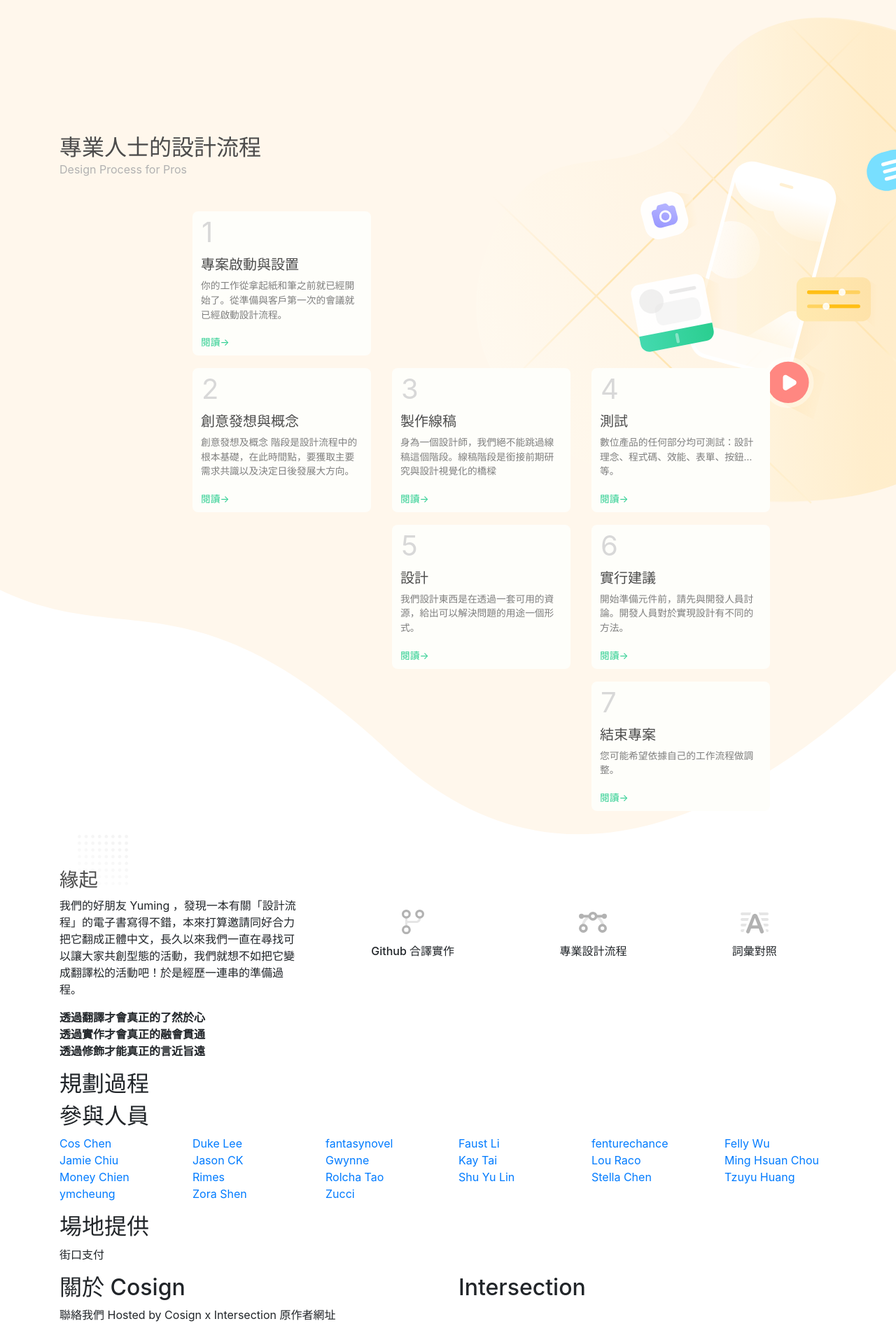
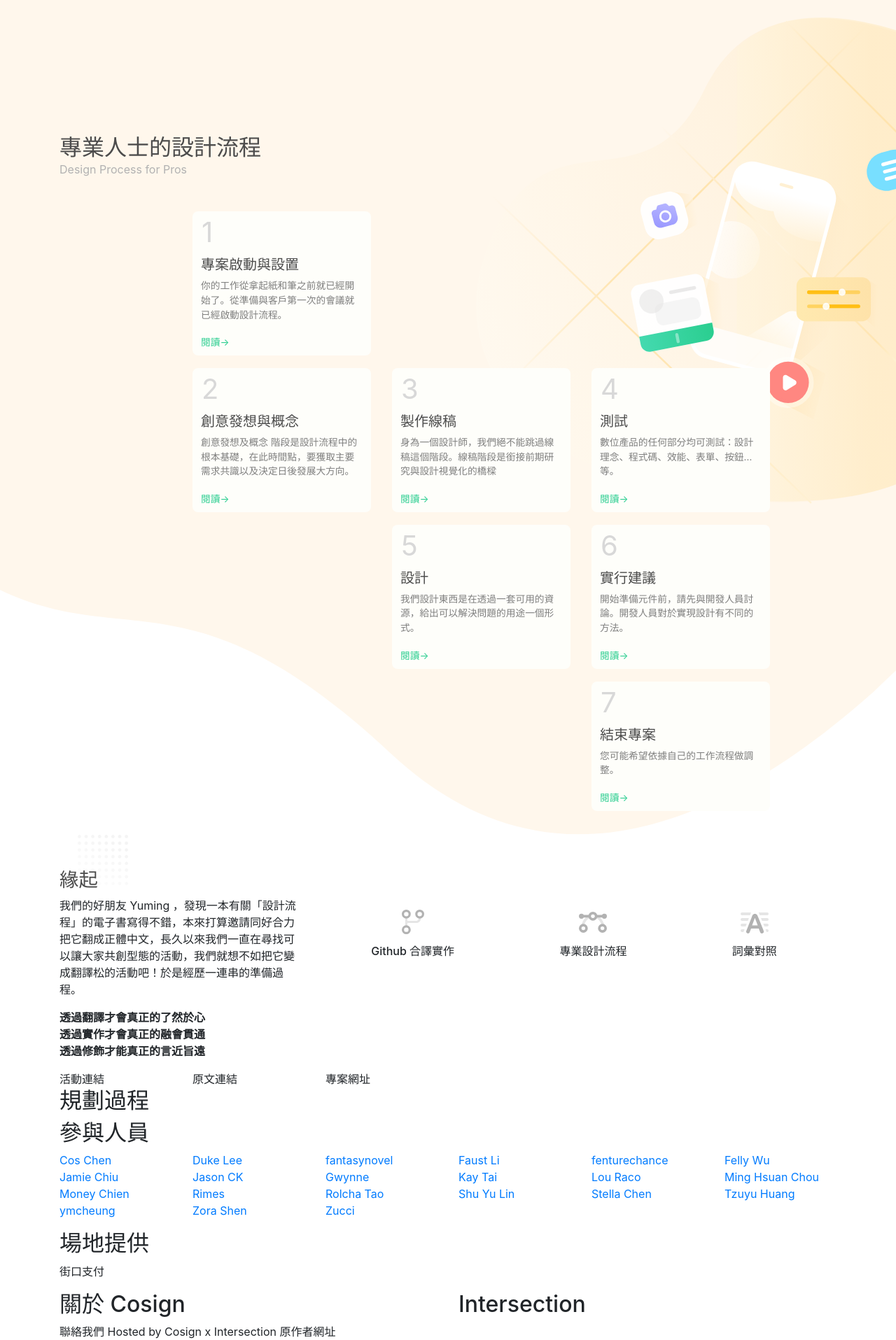
Before and after one commit to thecosignstudio/process, a Jekyll site: the page built from index.md, in a window 1280 px wide. Shown: the whole page at 70% size. Built offline with Jekyll 4.4.1, drawn with Linux system fonts in a browser that asks for light colours; before the commit the page ends 1891 px from its top, so only the background shows below that.

Commit message:
Update home layout

```diff
--- a/_layouts/home.html
+++ b/_layouts/home.html
@@ -142,15 +142,32 @@
     </section>
 
     <section class="row">
-      <div class="col">
-        <h2>規劃過程</h2>
+      <div class="col col-sm-2">
+        <i class="home-relate-link-icon-fbevent"></i>
+        活動連結
+      </div>
+      <div class="col col-sm-2">
+        <i class="home-relate-link-icon-netguru"></i>
+        原文連結
+      </div>
+      <div class="col col-sm-2">
+        <i class="home-relate-link-icon-project"></i>
+        專案網址
       </div>
     </section>
 
     <section class="row">
       <div class="col">
+        <h2>規劃過程</h2>
+      </div>
+    </section>
+  </div>
+
+<section class="home-timelapse">
+  <div class="container">
+    <div class="row">
+      <div class="col">
         <h2>參與人員</h2>
-
         <ul class="home-participants row">
           <li class="home-participant-item col-6 col-sm-3 col-md-2">
             <a href="javascript:void(0)" class="home-participant-link">Cos Chen</a>
@@ -217,8 +234,11 @@
           </li>
         </ul>
       </div>
+    </div>
+  </div>
 </section>
 
+<div class="container">
   <section class="row">
     <div class="col">
       <h2>場地提供</h2>
@@ -233,7 +253,7 @@
     <div class="col-12 col-sm-6">
       <h2>Intersection</h2>
     </div>
-    </div>
+  </section>
 </div>
 
   <footer>
--- a/_sass/custom/_cover.scss
+++ b/_sass/custom/_cover.scss
@@ -2,9 +2,9 @@
   padding-top: 50%;
   background-image: url('../assets/home_imgs/header_hero.svg'),
                     url('../assets/home_imgs/header_background.svg');
-  background-position: right 16px, left bottom;
+  background-position: right 16px, center bottom;
   background-repeat: no-repeat;
-  background-size: 90% auto, 100% auto;
+  background-size: 90% auto, cover;
 
   @media screen and (min-width: 768px) {
     padding-top: 20%;
--- a/_sass/custom/_participants.scss
+++ b/_sass/custom/_participants.scss
@@ -5,3 +5,7 @@
 .home-participant-item {
   list-style: none;
 }
+
+.home-participant-link {
+
+}
```
Lines whose indentation alone changed are shown as unchanged.
